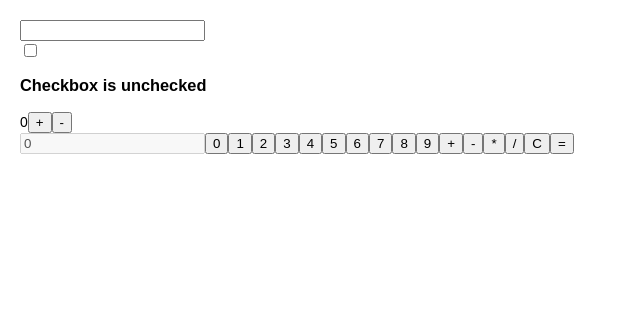
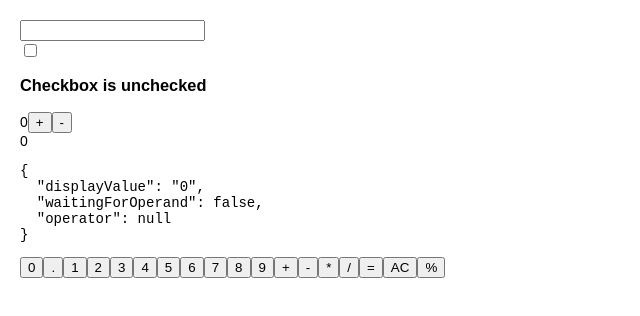
Before and after one commit to rhmtrz/IQG, a React (Create React App) app: page / in a window 1280 px wide. Shown: the top 316 px of the page, without its empty margins (0-640 px from the left). Built offline with nearby package versions, Linux system fonts and the light colour scheme.

Commit message:
input, clear, percent perform-opration

```diff
--- a/src/Component/ButtonCalculator.js
+++ b/src/Component/ButtonCalculator.js
@@ -1,18 +1,9 @@
 import React from 'react';
 
 export default class Key extends React.Component {
-  constructor() {
-    super();
-
-    this.onKeyPressed = () => {
-      this.props.onKeyPressed(this.props.text)
-    }
-  }
-
   render() {
-    const onKeyPressed = this.onKeyPressed;
     return(
-      <button onClick={onKeyPressed}>{this.props.text}</button>
+      <h1>Hello Calculator</h1>
     )
   }
 }
--- a/src/Component/Calculator.js
+++ b/src/Component/Calculator.js
@@ -1,78 +1,78 @@
 import React from 'react';
-import Key from './ButtonCalculator';
-
-const DisplayWindow = ({expression}) => {
-  console.log('---expression---');
-  console.log(expression);
-  return (
-    <input type='text' value={expression} disabled={true}/>
-  );
-}
 
 export default class Calculator extends React.Component {
-  constructor() {
-    super();
+  state = {
+    displayValue: '0',
+    waitingForOperand: false,
+    operator: null
+  }
 
-    this.state = {
-      expression: '0',
-    };
+  inputDigit = (digit) => {
+    const { displayValue } = this.state
 
-    this.onKeyPressed = (text) => {
-      this.setState((prev) => ({
-        expression: prev.expression + text,
-      }));
-    };
+    this.setState({
+      displayValue: displayValue === '0' ? String(digit) : displayValue + digit
+    })
+  }
 
-/*
-   this.onDeletePressed = () => {
-      this.setState(
-        (prev) => ({
-          if (prev.expression.length <= 1) {
-            expression: 0
-          } else {
-            expression: prev.expression.slice(0, -1)
-          }
-        })
-      )
-    } */
+  inputDot = () => {
+    const {displayValue } = this.state
+    if (displayValue.indexOf('.') === -1) {
+      this.setState({
+        displayValue: displayValue + '.'
+      });
+    }
+  };
 
-    this.onDeletePressed = () => {
-      this.setState(
-        (prev) => ({
-          expression: prev.expression.length <= 1 ? '0' : prev.expression.slice(0, -1),
-        })
-      );
-    };
+  clearDisplay = () => {
+    const { displayValue } = this.state
 
-    this.onEvaluatePressed = () => {
-      const result = eval(this.state.expression);
-      this.setState((prev) => ({
-        expression: result.toString(),
-      }));
-    };
+    this.setState({
+      displayValue: '0'
+    })
+  }
+
+  inputPercent = () => {
+    const {displayValue } = this.state
+    const value = parseFloat(displayValue)
+
+    this.setState({
+      displayValue: String(value / 100)
+    })
+  }
+
+  performOperation = (operator) => {
+    this.setState({
+      waitingForOperand: true,
+      operator: operator
+    })
   }
 
   render() {
-    const { expression } = this.state;
+    const { displayValue } = this.state;
     return (
       <div>
-        <DisplayWindow expression={expression}/>
-        <Key text='0' onKeyPressed={this.onKeyPressed}/>
-        <Key text='1' onKeyPressed={this.onKeyPressed}/>
-        <Key text='2' onKeyPressed={this.onKeyPressed}/>
-        <Key text='3' onKeyPressed={this.onKeyPressed}/>
-        <Key text='4' onKeyPressed={this.onKeyPressed}/>
-        <Key text='5' onKeyPressed={this.onKeyPressed}/>
-        <Key text='6' onKeyPressed={this.onKeyPressed}/>
-        <Key text='7' onKeyPressed={this.onKeyPressed}/>
-        <Key text='8' onKeyPressed={this.onKeyPressed}/>
-        <Key text='9' onKeyPressed={this.onKeyPressed}/>
-        <Key text='+' onKeyPressed={this.onKeyPressed}/>
-        <Key text='-' onKeyPressed={this.onKeyPressed}/>
-        <Key text='*' onKeyPressed={this.onKeyPressed}/>
-        <Key text='/' onKeyPressed={this.onKeyPressed}/>
-        <button onClick={this.onDeletePressed}>C</button>
-        <button onClick={this.onEvaluatePressed}>=</button>
+        <div>{displayValue}
+          <pre>{JSON.stringify(this.state, null, 2)}</pre>
+        </div>
+        <button onClick={() => this.inputDigit(0)}>0</button>
+        <button onClick={() => this.inputDot()}>.</button>
+        <button onClick={() => this.inputDigit(1)}>1</button>
+        <button onClick={() => this.inputDigit(2)}>2</button>
+        <button onClick={() => this.inputDigit(3)}>3</button>
+        <button onClick={() => this.inputDigit(4)}>4</button>
+        <button onClick={() => this.inputDigit(5)}>5</button>
+        <button onClick={() => this.inputDigit(6)}>6</button>
+        <button onClick={() => this.inputDigit(7)}>7</button>
+        <button onClick={() => this.inputDigit(8)}>8</button>
+        <button onClick={() => this.inputDigit(9)}>9</button>
+        <button onClick={() => this.performOperation('+')}>+</button>
+        <button onClick={() => this.performOperation('-')}>-</button>
+        <button onClick={() => this.performOperation('*')}>*</button>
+        <button onClick={() => this.performOperation('/')}>/</button>
+        <button onClick={() => this.performOperation('=')}>=</button>
+        <button onClick={() => this.clearDisplay()}>AC</button>
+        <button onClick={() => this.inputPercent()}>%</button>
       </div>
     )
   }
```
